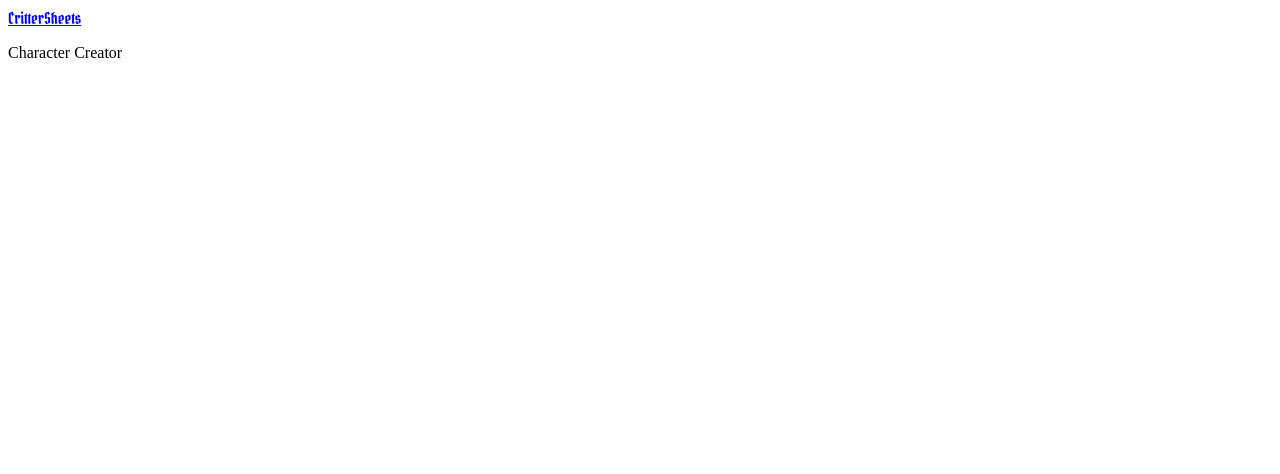
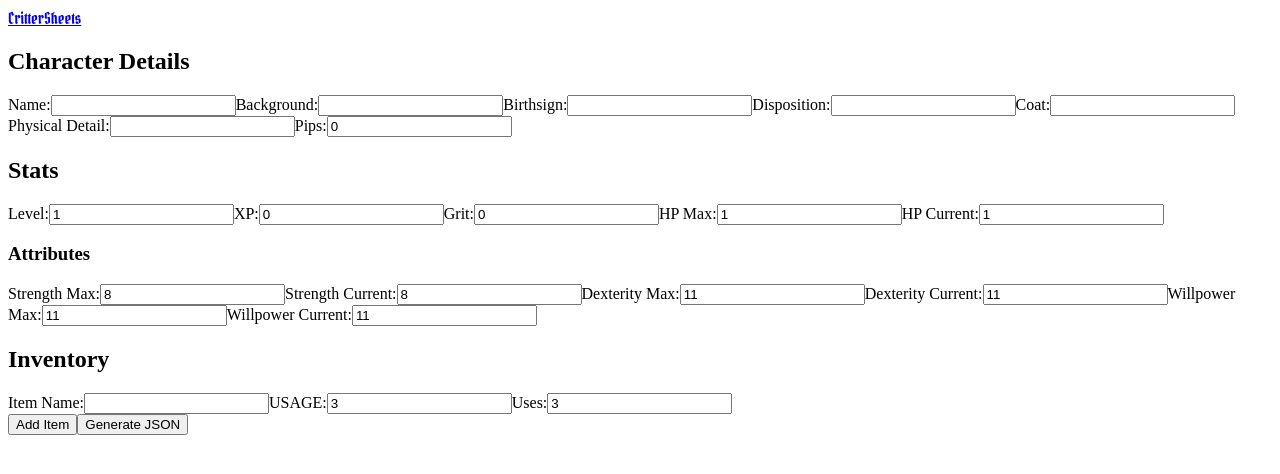
Before and after one commit to bryanjhdang/crittersheets, a React (Vite) app in the folder client/: page /create in a window 1280 px wide. Shown: the top 474 px of the page. Built offline with nearby package versions, Linux system fonts and the light colour scheme.

Commit message:
Template character form

```diff
--- a/client/src/App.tsx
+++ b/client/src/App.tsx
@@ -4,7 +4,7 @@ import { Layout } from './components/Layout';
 import { CharacterSheet } from './components/pages/CharacterSheet';
 import { CharacterCreator } from './components/pages/CharacterCreator';
 import { NoPage } from './components/pages/NoPage';
-
+import CharacterForm from './components/pages/CharacterForm';
 
 function App() {
 	return (
@@ -12,7 +12,7 @@ function App() {
 			<Routes>
 				<Route path="/" element={<Layout />}>
 					<Route index element={<Landing />} />
-					<Route path="create" element={<CharacterCreator />} />
+					<Route path="create" element={<CharacterForm />} />
 					<Route path="sheet" element={<CharacterSheet />} />
 					<Route path="*" element={<NoPage />} />
 				</Route>
--- /dev/null
+++ b/client/src/components/pages/CharacterForm.tsx
@@ -0,0 +1,242 @@
+import React, { useState, ChangeEvent, FormEvent } from 'react';
+
+interface Character {
+  name: string;
+  background: string;
+  birthsign: string;
+  disposition: string;
+  coat: string;
+  physicalDetail: string;
+  pips: number;
+}
+
+interface Stats {
+  level: number;
+  xp: number;
+  grit: number;
+  hp: {
+    max: number;
+    current: number;
+  };
+  attributes: {
+    strength: {
+      max: number;
+      current: number;
+    };
+    dexterity: {
+      max: number;
+      current: number;
+    };
+    willpower: {
+      max: number;
+      current: number;
+    };
+  };
+}
+
+interface Item {
+  name: string;
+  USAGE: number;
+  uses: number;
+}
+
+interface Inventory {
+  conditions: string[];
+  items: Item[];
+}
+
+const CharacterForm: React.FC = () => {
+  const [character, setCharacter] = useState<Character>({
+    name: '',
+    background: '',
+    birthsign: '',
+    disposition: '',
+    coat: '',
+    physicalDetail: '',
+    pips: 0
+  });
+
+  const [stats, setStats] = useState<Stats>({
+    level: 1,
+    xp: 0,
+    grit: 0,
+    hp: { max: 1, current: 1 },
+    attributes: {
+      strength: { max: 8, current: 8 },
+      dexterity: { max: 11, current: 11 },
+      willpower: { max: 11, current: 11 }
+    }
+  });
+
+  const [inventory, setInventory] = useState<Inventory>({
+    conditions: [],
+    items: [
+      { name: '', USAGE: 3, uses: 3 }
+    ]
+  });
+
+  const handleCharacterChange = (e: ChangeEvent<HTMLInputElement>) => {
+    const { name, value } = e.target;
+    setCharacter({ ...character, [name]: value });
+  };
+
+  const handleStatChange = (e: ChangeEvent<HTMLInputElement>) => {
+    const { name, value } = e.target;
+    const [main, sub] = name.split('.');
+    if (main === 'hp') {
+      setStats((prevStats) => ({
+        ...prevStats,
+        hp: { ...prevStats.hp, [sub]: parseInt(value) }
+      }));
+    } else {
+      setStats((prevStats) => ({
+        ...prevStats,
+        [main]: parseInt(value)
+      }));
+    }
+  };
+
+  const handleAttributeChange = (e: ChangeEvent<HTMLInputElement>) => {
+    const { name, value } = e.target;
+    const [attr, type] = name.split('.');
+    setStats((prevStats) => ({
+      ...prevStats,
+      attributes: {
+        ...prevStats.attributes,
+        [attr]: { ...prevStats.attributes[attr as keyof Stats['attributes']], [type]: parseInt(value) }
+      }
+    }));
+  };
+
+  const handleInventoryChange = (index: number, e: ChangeEvent<HTMLInputElement>) => {
+    const { name, value } = e.target;
+    const newItems = [...inventory.items];
+    newItems[index] = { ...newItems[index], [name]: value };
+    setInventory({ ...inventory, items: newItems });
+  };
+
+  const addItem = () => {
+    setInventory((prevInventory) => ({
+      ...prevInventory,
+      items: [...prevInventory.items, { name: '', USAGE: 3, uses: 3 }]
+    }));
+  };
+
+  const handleSubmit = (e: FormEvent) => {
+    e.preventDefault();
+    const characterData = { character, stats, inventory };
+    const jsonData = JSON.stringify(characterData, null, 2);
+    const blob = new Blob([jsonData], { type: 'application/json' });
+    const url = URL.createObjectURL(blob);
+    const link = document.createElement('a');
+    link.href = url;
+    link.download = `${character.name}_character_sheet.json`;
+    document.body.appendChild(link);
+    link.click();
+    document.body.removeChild(link);
+  };
+
+  return (
+    <form onSubmit={handleSubmit}>
+      <h2>Character Details</h2>
+      <label>
+        Name:
+        <input type="text" name="name" value={character.name} onChange={handleCharacterChange} required />
+      </label>
+      <label>
+        Background:
+        <input type="text" name="background" value={character.background} onChange={handleCharacterChange} required />
+      </label>
+      <label>
+        Birthsign:
+        <input type="text" name="birthsign" value={character.birthsign} onChange={handleCharacterChange} required />
+      </label>
+      <label>
+        Disposition:
+        <input type="text" name="disposition" value={character.disposition} onChange={handleCharacterChange} required />
+      </label>
+      <label>
+        Coat:
+        <input type="text" name="coat" value={character.coat} onChange={handleCharacterChange} required />
+      </label>
+      <label>
+        Physical Detail:
+        <input type="text" name="physicalDetail" value={character.physicalDetail} onChange={handleCharacterChange} required />
+      </label>
+      <label>
+        Pips:
+        <input type="number" name="pips" value={character.pips} onChange={handleCharacterChange} required />
+      </label>
+
+      <h2>Stats</h2>
+      <label>
+        Level:
+        <input type="number" name="level" value={stats.level} onChange={handleStatChange} required />
+      </label>
+      <label>
+        XP:
+        <input type="number" name="xp" value={stats.xp} onChange={handleStatChange} required />
+      </label>
+      <label>
+        Grit:
+        <input type="number" name="grit" value={stats.grit} onChange={handleStatChange} required />
+      </label>
+      <label>
+        HP Max:
+        <input type="number" name="hp.max" value={stats.hp.max} onChange={handleStatChange} required />
+      </label>
+      <label>
+        HP Current:
+        <input type="number" name="hp.current" value={stats.hp.current} onChange={handleStatChange} required />
+      </label>
+      <h3>Attributes</h3>
+      <label>
+        Strength Max:
+        <input type="number" name="strength.max" value={stats.attributes.strength.max} onChange={handleAttributeChange} required />
+      </label>
+      <label>
+        Strength Current:
+        <input type="number" name="strength.current" value={stats.attributes.strength.current} onChange={handleAttributeChange} required />
+      </label>
+      <label>
+        Dexterity Max:
+        <input type="number" name="dexterity.max" value={stats.attributes.dexterity.max} onChange={handleAttributeChange} required />
+      </label>
+      <label>
+        Dexterity Current:
+        <input type="number" name="dexterity.current" value={stats.attributes.dexterity.current} onChange={handleAttributeChange} required />
+      </label>
+      <label>
+        Willpower Max:
+        <input type="number" name="willpower.max" value={stats.attributes.willpower.max} onChange={handleAttributeChange} required />
+      </label>
+      <label>
+        Willpower Current:
+        <input type="number" name="willpower.current" value={stats.attributes.willpower.current} onChange={handleAttributeChange} required />
+      </label>
+
+      <h2>Inventory</h2>
+      {inventory.items.map((item, index) => (
+        <div key={index}>
+          <label>
+            Item Name:
+            <input type="text" name="name" value={item.name} onChange={(e) => handleInventoryChange(index, e)} required />
+          </label>
+          <label>
+            USAGE:
+            <input type="number" name="USAGE" value={item.USAGE} onChange={(e) => handleInventoryChange(index, e)} required />
+          </label>
+          <label>
+            Uses:
+            <input type="number" name="uses" value={item.uses} onChange={(e) => handleInventoryChange(index, e)} required />
+          </label>
+        </div>
+      ))}
+      <button type="button" onClick={addItem}>Add Item</button>
+
+      <button type="submit">Generate JSON</button>
+    </form>
+  );
+};
+
+export default CharacterForm;
```
